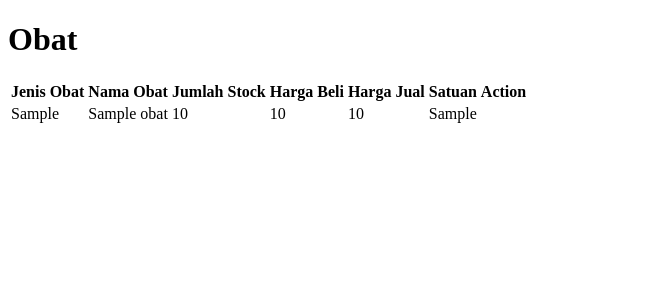
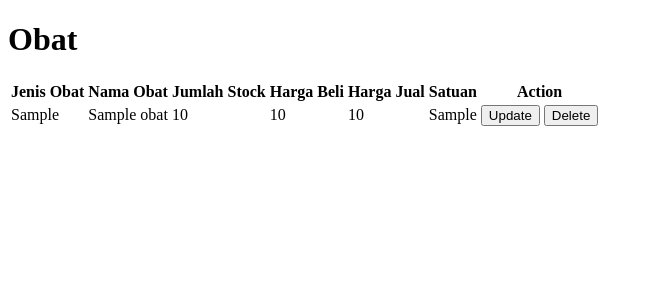
Before and after one commit to ssulthanah/apotek-losik, a Django app: page /obat in a window 1280 px wide. Shown: the top 300 px of the page, without its empty margins (0-652 px from the left). Run offline with Django 4.2, Linux system fonts and the light colour scheme; tables that the repository leaves empty hold one stand-in row (values such as "Sample post").

Commit message:
faiq nambah update delete

```diff
--- a/app/template/obat.html
+++ b/app/template/obat.html
@@ -26,6 +26,10 @@
             <td>{{ item.hargabeli }}</td>
             <td>{{ item.hargajual }}</td>
             <td>{{ item.satuan }}</td>
+            <td>
+                <a href="{% url 'updateobat' item.idobat %}"><button>Update</button></a>
+                <a href="{% url 'deleteobat' item.idobat %}"><button>Delete   </button></a>
+            </td>
         </tr>
         {% endfor %}
     </table>
--- a/app/template/updateobat.html
+++ b/app/template/updateobat.html
@@ -46,12 +46,11 @@
             <tr>
                 <th>Satuan</th>
                 <td>
-
                     <input type="number" name="satuan" value="{{obatobj.satuan}}">
                 </td>
             </tr>
             </table>
-            <button type="submit" >Submit</button>
+            <button type="submit" >Update</button>
     </form>
 </body>
 </html>
--- a/app/urls.py
+++ b/app/urls.py
@@ -3,5 +3,7 @@ from . import views
 
 urlpatterns = [
     path('obat', views.obat,name='obat'),
-    path('addobat',views.addobat,name='addobat')
+    path('addobat',views.addobat,name='addobat'),
+    path('update/<str:id>',views.updateobat,name='updateobat'),
+    path('delete/<str:id>',views.deleteobat,name='deleteobat')
 ]
--- a/app/views.py
+++ b/app/views.py
@@ -9,7 +9,7 @@ def obat(request):
     allobatobj = models.obat.objects.all()
 
     return render (request, 'obat.html',{
-    'allobatobj' : allobatobj
+    'allobatobj' : allobatobj,
     })
 
 def addobat (request) :
@@ -33,5 +33,24 @@ def addobat (request) :
         ).save()
         return redirect('obat')
 
-def updateobat  (request) :
-    pass
+def updateobat(request,id):
+    obatobj = models.obat.objects.get(idobat=id)
+    if request.method == "GET":
+        return render(request, 'updateobat.html', {
+            'obat' : obatobj
+        })
+
+    else:
+        obatobj.namaobat = request.POST['namaobat']
+        obatobj.jenisobat = request.POST['jenisobat']
+        obatobj.jumlahstock = request.POST['jumlahstock']
+        obatobj.hargabeli = request.POST['hargabeli']
+        obatobj.hargajual = request.POST['hargajual']
+        obatobj.satuan = request.POST['satuan']
+        obatobj.save
+        return redirect('obat')
+
+def deleteobat(request, id):
+    obatobj = models.obat.objects.get(idobat=id)
+    obatobj.delete()
+    return redirect('obat')
```
Also changed, not shown: app/migrations/0002_alter_detailpembelian_iddetailpembelian_and_more.py (added), db.sqlite3.
